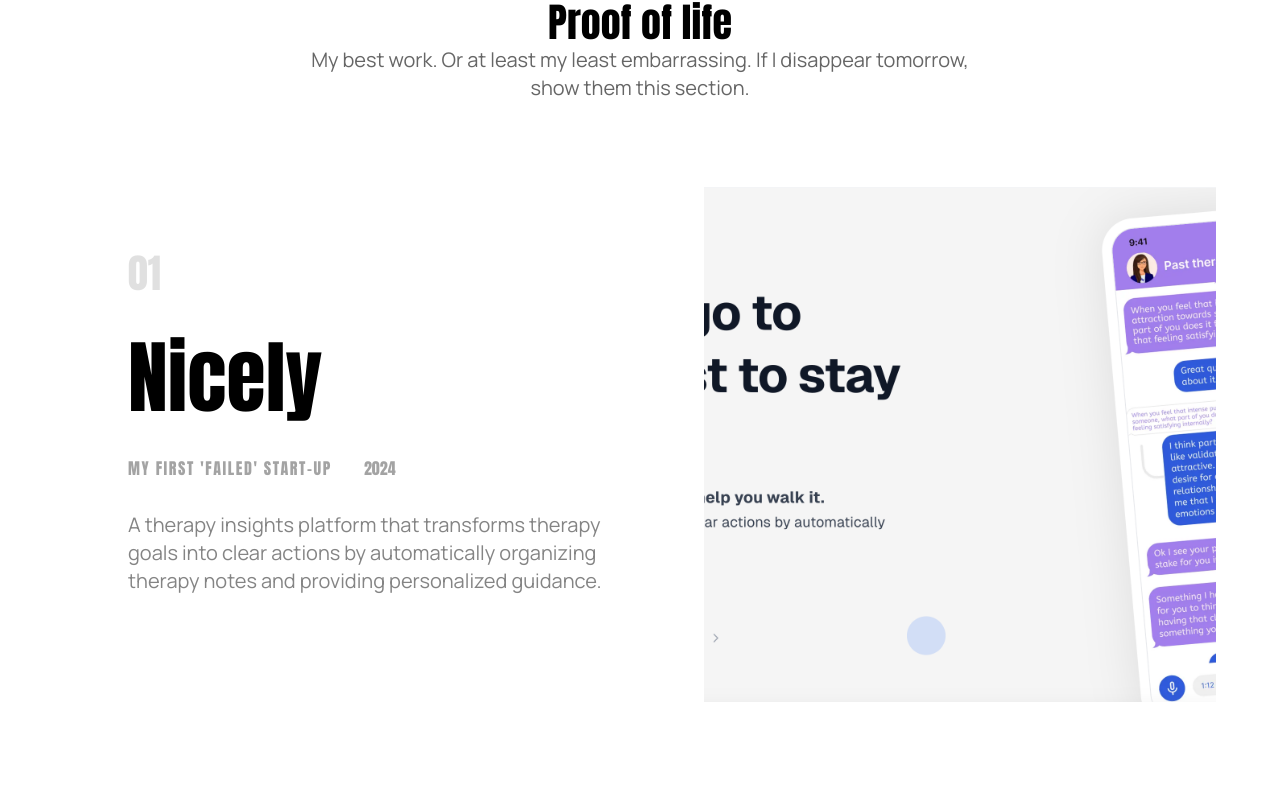
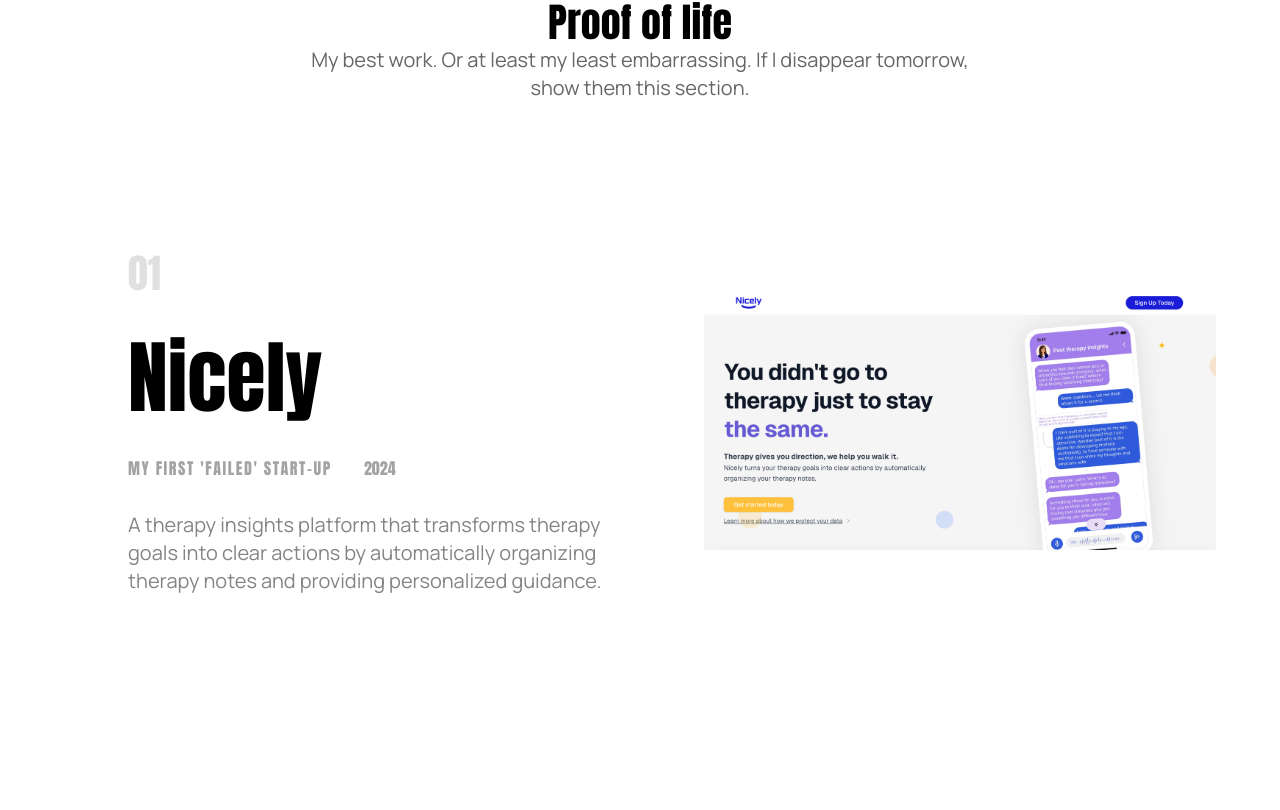
Before and after one commit to DavidHuang2002/dahuang-portfolio, a Next.js app: page / in a window 1280 px wide. Shown: the part 850-1660 px from the top of the page. Built offline with nearby package versions, Linux system fonts and the light colour scheme.

Commit message:
change the image display to object contain

```diff
--- a/src/components/TypographyGallery.tsx
+++ b/src/components/TypographyGallery.tsx
@@ -79,7 +79,7 @@ function WorkShowcase({
             src={work.imageUrl}
             alt={work.title}
             fill
-            className="object-cover object-center group-hover:scale-105 transition-transform duration-1000"
+            className="object-contain object-center group-hover:scale-105 transition-transform duration-1000"
             onError={() => setImageError(true)}
           />
         ) : (
```
